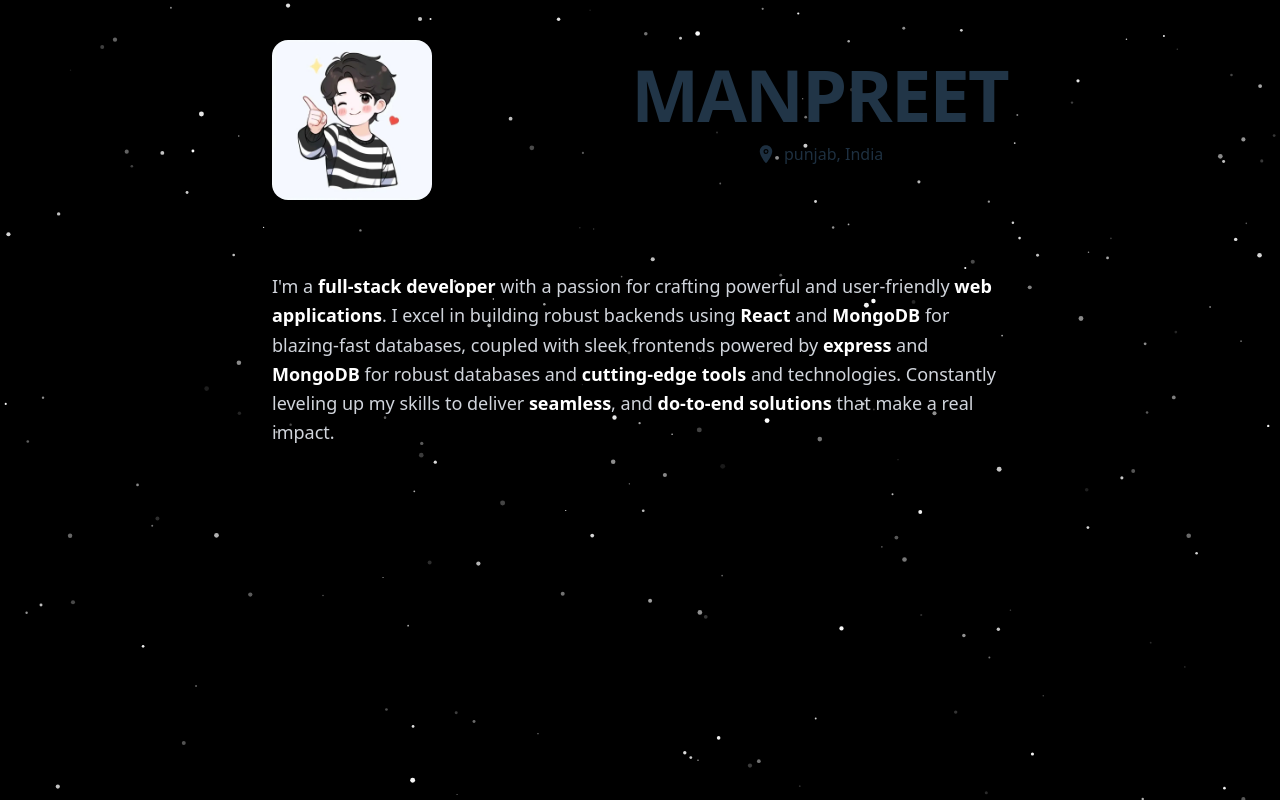
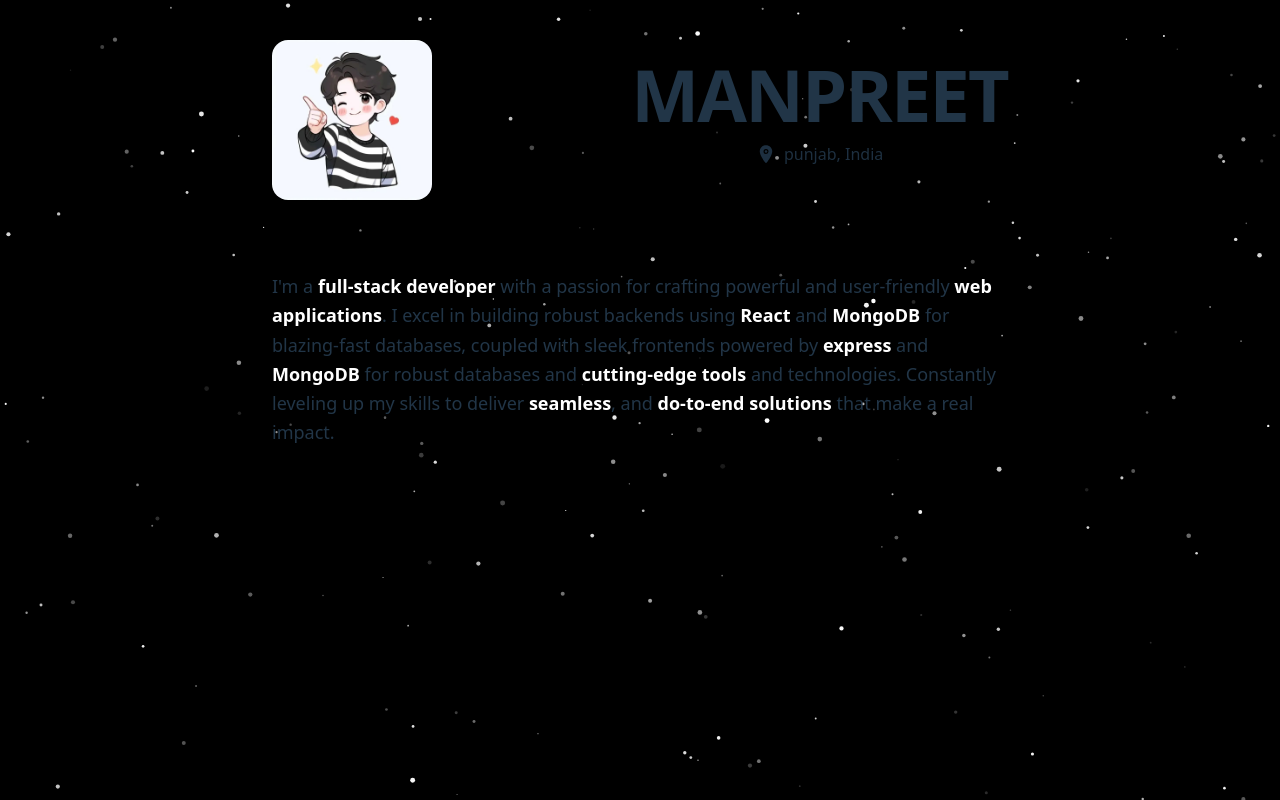
Before and after one commit to its-m4npreet/portfolio-org, a React (Vite) app in the folder frontend/: page / in a window 1280 px wide. Built offline with nearby package versions, Linux system fonts and the light colour scheme.

Commit message:
fix: update Bio component styling and remove unused SpeedInsights import

```diff
--- a/frontend/src/components/bio.jsx
+++ b/frontend/src/components/bio.jsx
@@ -1,7 +1,7 @@
 export const Bio = () => {
   return (
     <div className="bio w-full md:my-8 px-4">
-      <p className="text-base md:text-lg leading-relaxed text-gray-300">
+      <p className="text-2xl md:text-lg leading-relaxed text-gray-350">
         I'm a{" "}
         <span className="text-white font-semibold">full-stack developer</span>{" "}
         with a passion for crafting powerful and user-friendly{" "}
--- a/frontend/src/main.jsx
+++ b/frontend/src/main.jsx
@@ -1,6 +1,5 @@
 import { StrictMode } from 'react'
 import { createRoot } from 'react-dom/client'
-import { SpeedInsights } from "@vercel/speed-insights/next"
 
 import './index.css'
 import App from './App.jsx'
```
